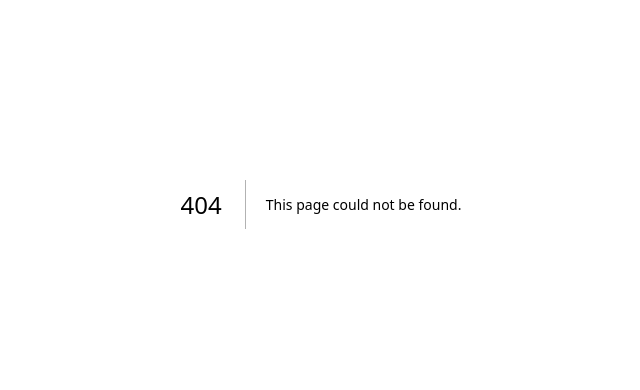
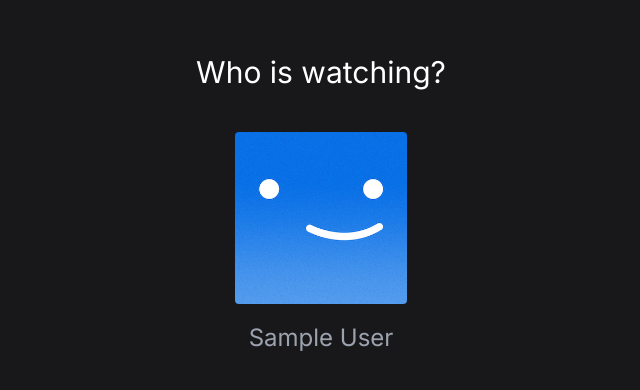
Before and after one commit to shaulov/netflix-clone, a Next.js app: page /profiles in a window 1280 px wide. Before the commit this address had no page. Shown: the part 196-586 px from the top of the page, without its empty margins (319-959 px from the left). Built offline with nearby package versions, Linux system fonts and the light colour scheme; no server answers; sample sign-in values are in the browser's storage.

Commit message:
Add profile screen

```diff
--- a/app/auth/page.tsx
+++ b/app/auth/page.tsx
@@ -41,11 +41,8 @@ function Auth () {
       await signIn('credentials', {
         email: userData.email,
         password: userData.password,
-        redirect: false,
-        callbackUrl: AppRoute.Root,
+        callbackUrl: AppRoute.Profiles,
       });
-
-      router.push(AppRoute.Root);
     } catch (error) {
       console.error(error);
     }
@@ -132,7 +129,7 @@ function Auth () {
                   transition hover:opacity-80
                 '
                 name={OAuthMetod.Google}
-                onClick={() => signIn(OAuthMetod.Google, {callbackUrl: AppRoute.Root})}
+                onClick={() => signIn(OAuthMetod.Google, {callbackUrl: AppRoute.Profiles})}
               >
                 <FcGoogle size={30} />
               </button>
@@ -144,7 +141,7 @@ function Auth () {
                   transition hover:opacity-80
                 '
                 name={OAuthMetod.Github}
-                onClick={() => signIn(OAuthMetod.Github, {callbackUrl: AppRoute.Root})}
+                onClick={() => signIn(OAuthMetod.Github, {callbackUrl: AppRoute.Profiles})}
               >
                 <FaGithub className='fill-black' size={30} />
               </button>
--- /dev/null
+++ b/app/profiles/page.tsx
@@ -0,0 +1,64 @@
+'use client';
+
+import { useEffect } from 'react';
+import { useRouter } from 'next/navigation';
+import { useSession } from 'next-auth/react';
+import Link from 'next/link';
+import Image from 'next/image';
+import { AppRoute, AuthStatus } from '@/const';
+
+function Profiles () {
+  const session = useSession();
+  const router = useRouter();
+
+  useEffect(() => {
+    if (session?.status === AuthStatus.NoAUTH) {
+      router.push(AppRoute.Auth);
+    }
+  }, [session?.status, router]);
+
+  if (session?.status === "loading") {
+    return <p>Loading...</p>;
+  }
+
+  return (
+    <section className='flex items-center justify-center h-full'>
+      <div className='flex flex-col'>
+        <h1 className='text-3xl text-white text-center'>Who is watching?</h1>
+        <ul className='flex items-center justify-center gap-8 mt-10'>
+          <li>
+            <article className='group relative grid gap-4 w-44 mx-auto'>
+              <Link
+                className="
+                  row-start-2
+                  inline-block w-full
+                  text-2xl text-gray-400 text-center
+                  group-hover:text-white
+                  before:absolute before:top-0 before:left-0 before:w-full before:h-full
+                "
+                href={AppRoute.Root}
+              >
+                {session?.data?.user?.name}
+              </Link>
+              <Image
+                className="
+                  row-start-1
+                  w-44 h-44
+                  rounded-md border-2 border-transparent
+                  group-hover:border-white group-hover:cursor-pointer
+                  overflow-hidden
+                "
+                src="/images/default-blue.png"
+                width={44}
+                height={44}
+                alt="Profile"
+              />
+            </article>
+          </li>
+        </ul>
+      </div>
+    </section>
+  );
+}
+
+export default Profiles;
--- a/const.ts
+++ b/const.ts
@@ -1,6 +1,7 @@
 export enum AppRoute {
   Root = '/',
   Auth = '/auth',
+  Profiles = '/profiles',
 }
 
 export enum ApiRoute {
```
Also changed, not shown: public/images/default-blue.png (added).
